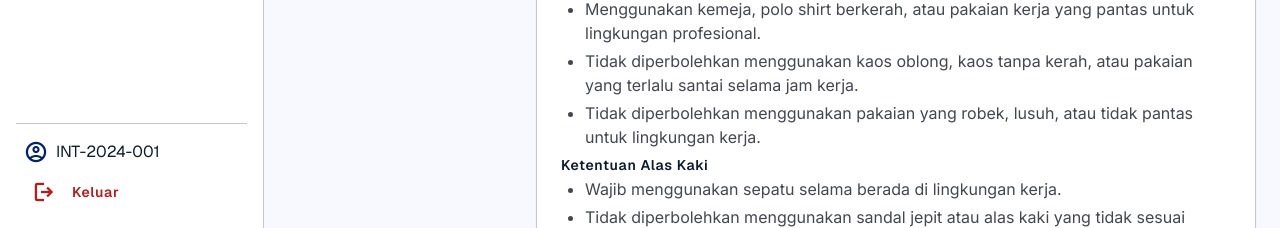
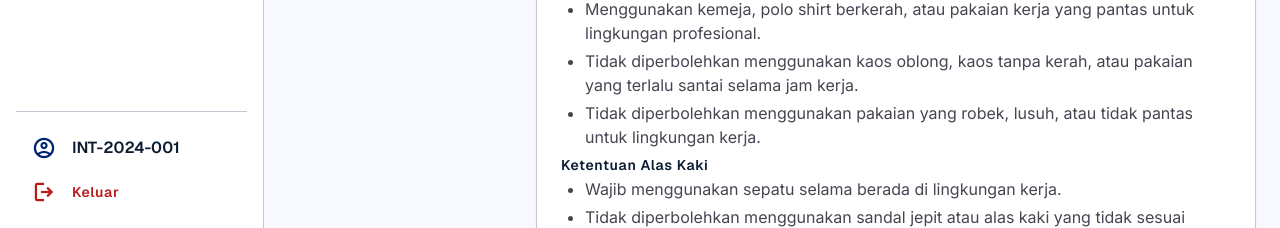
Before and after one commit to akshaymirza/Anakmagang, a PHP site: page /sop.php in a window 1280 px wide. Shown: the part 2372-2600 px from the top of the page. Run offline with PHP 8.4, Linux system fonts and the light colour scheme; a user stored in the database is signed in; data comes from the database, SQL or seed files in the repository; some libraries are stand-ins or nearby versions.

Commit message:
perbaikan kecil
-penyelarasan logo profil dan exit button

```diff
--- a/partials/sidebar-intern.php
+++ b/partials/sidebar-intern.php
@@ -103,12 +103,12 @@ if (current_user_role() === 'admin' || current_user_role() === 'superadmin') {
             </a>
         <?php endif; ?>
     </nav>
-    <div class="mt-auto border-t border-outline-variant pt-md">
-        <div class="flex items-center gap-sm px-sm mb-sm">
+    <div class="mt-auto border-t border-outline-variant pt-md space-y-xs">
+        <div class="flex items-center gap-md px-md py-sm rounded-lg font-label-md text-on-surface">
             <span class="material-symbols-outlined text-primary">account_circle</span>
-            <span class="font-label-sm text-on-surface truncate"><?php echo htmlspecialchars(current_user_name(), ENT_QUOTES, 'UTF-8'); ?></span>
+            <span class="truncate font-semibold"><?php echo htmlspecialchars(current_user_name(), ENT_QUOTES, 'UTF-8'); ?></span>
         </div>
-        <a class="flex items-center gap-md px-md py-sm rounded-lg font-label-md text-label-md text-error hover:bg-error-container" href="<?php echo $root_prefix; ?>logout.php">
+        <a class="flex items-center gap-md px-md py-sm rounded-lg font-label-md text-label-md text-error hover:bg-error-container transition-colors" href="<?php echo $root_prefix; ?>logout.php">
             <span class="material-symbols-outlined">logout</span>
             <span>Keluar</span>
         </a>
```
Also changed, not shown: partials/sidebar-admin.php (+4 -4 lines).
